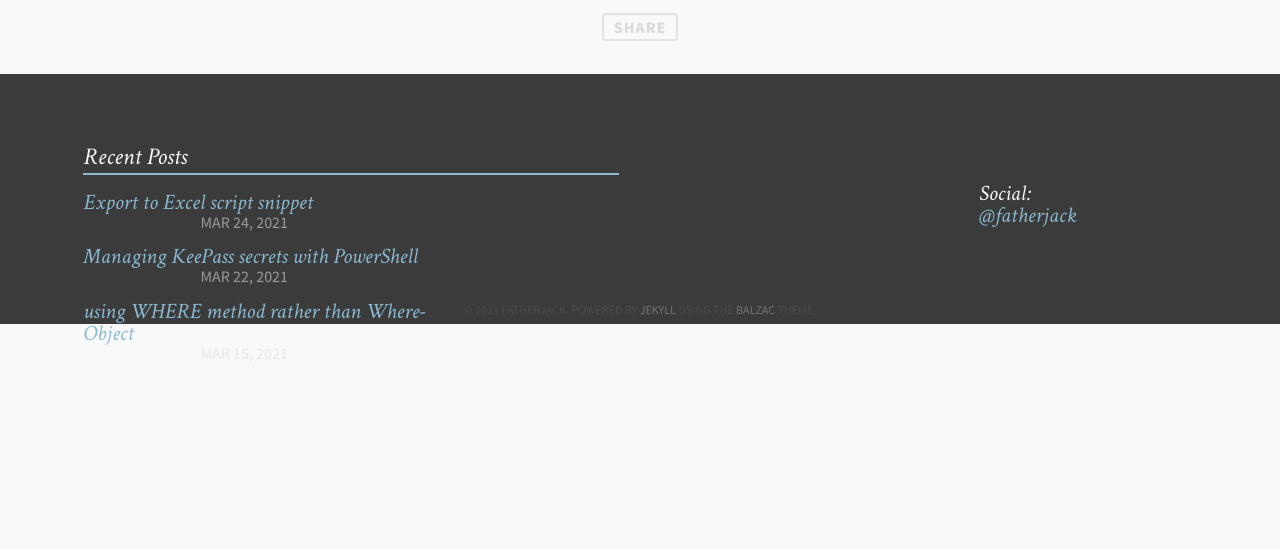
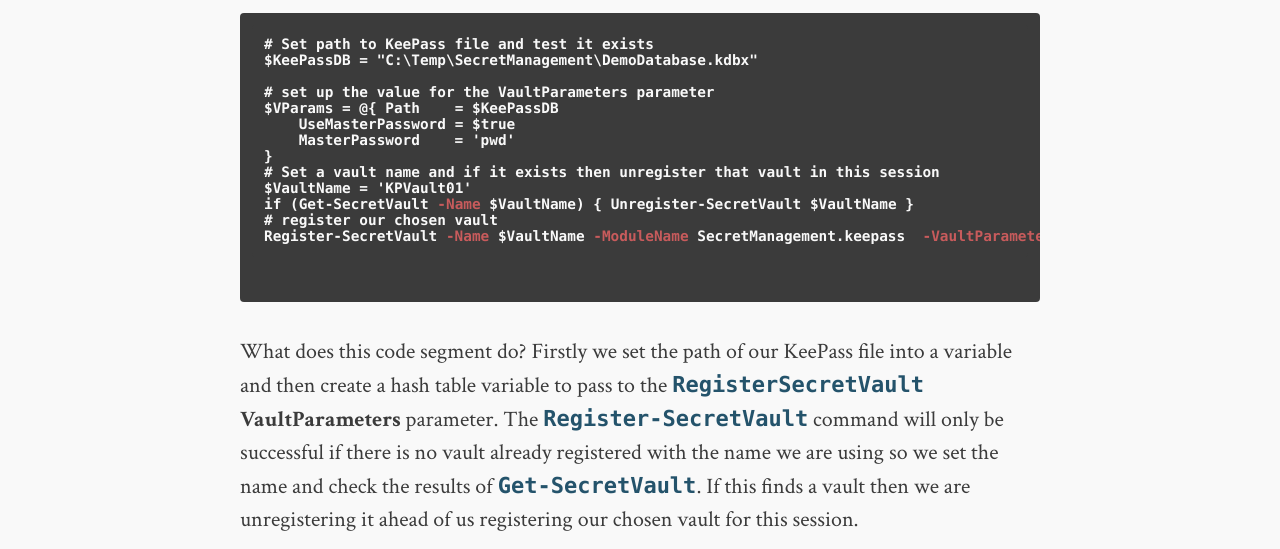
Before and after one commit to fatherjack/fatherjack.github.io, a Jekyll site: the page built from _posts/2021-03-22-SecretManagement.md, in a window 1280 px wide and 1400 px high, scrolled down 2595 px. Shown: the part 267-816 px from the top of the window. Built offline with Jekyll 4.4.1, drawn with Linux system fonts in a browser that asks for light colours; comment, search, counter and statistics services are not loaded; before the commit the page ends 3225 px from its top, so only the background shows below that; some of the changed text lies outside the part shown; grey boxes are pictures that could not be loaded.

Commit message:
almost done

````diff
--- a/_posts/2021-03-22-SecretManagement.md
+++ b/_posts/2021-03-22-SecretManagement.md
@@ -24,6 +24,46 @@ Open KeePass and click New. This gives you a couple of configuration screens and
 
 As you can see, by default we get a couple of sample secrets. Normally you might delete those but Those will come in handy in a moment!
 
-Check you have the SecretManagement module and the KeePass modules installed with ```Get-Module secret*``` and you should see
+Check you have the SecretManagement module and the KeePass modules installed with ```Get-Module secret*``` and you should see these modules
 
-![image](https://user-images.githubusercontent.com/2597535/112754285-4b5a1b80-8fd3-11eb-9864-90eb4edf70da.png)
+![Three modules needed for this process re shown](https://user-images.githubusercontent.com/2597535/112754285-4b5a1b80-8fd3-11eb-9864-90eb4edf70da.png)
+
+```powershell
+# Set path to KeePass file and test it exists
+$KeePassDB = "C:\Temp\SecretManagement\DemoDatabase.kdbx"
+
+# set up the value for the VaultParameters parameter
+$VParams = @{ Path    = $KeePassDB
+    UseMasterPassword = $true
+    MasterPassword    = 'pwd'
+}
+# Set a vault name and if it exists then unregister that vault in this session
+$VaultName = 'KPVault01'
+if (Get-SecretVault -Name $VaultName) { Unregister-SecretVault $VaultName }
+# register our chosen vault
+Register-SecretVault -Name $VaultName -ModuleName SecretManagement.keepass  -VaultParameters $VParams
+```
+
+What does this code segment do? Firstly we set the path of our KeePass file into a variable and then create a hash table variable to pass to the ```RegisterSecretVault``` __VaultParameters__ parameter. The ```Register-SecretVault``` command will only be successful if there is no vault already registered with the name we are using so we set the name and check the results of ```Get-SecretVault```. If this finds a vault then we are unregistering it ahead of us registering our chosen vault for this session.
+
+If this runs without error then we can run ```Test-SecretVault -Name KPVault01``` and if everything is OK we get True as the result.
+![Script runs with success](https://user-images.githubusercontent.com/2597535/112759176-c4fd0400-8fe9-11eb-938e-6da3d1beb494.png)
+
+### Getting secrets from a KeePass file
+
+This is pretty simple to achieve, you just need to provide the vault name and the secret name that you are interested in
+```powershell
+$sec = Get-Secret -Vault KPVault01 -Name "Sample Entry" -AsPlainText
+
+$sec | Get-Member -membertype property
+```
+![Details of the secret](https://user-images.githubusercontent.com/2597535/112759569-7fd9d180-8feb-11eb-9cb2-1cdf5b5da965.png)
+
+```powershell
+$sec.GetNetworkCredential().password
+```
+![The password](https://user-images.githubusercontent.com/2597535/112759843-b95f0c80-8fec-11eb-91d6-9fe14d958550.png)
+
+
+
+### Adding a new secret to the KeePass file
````
